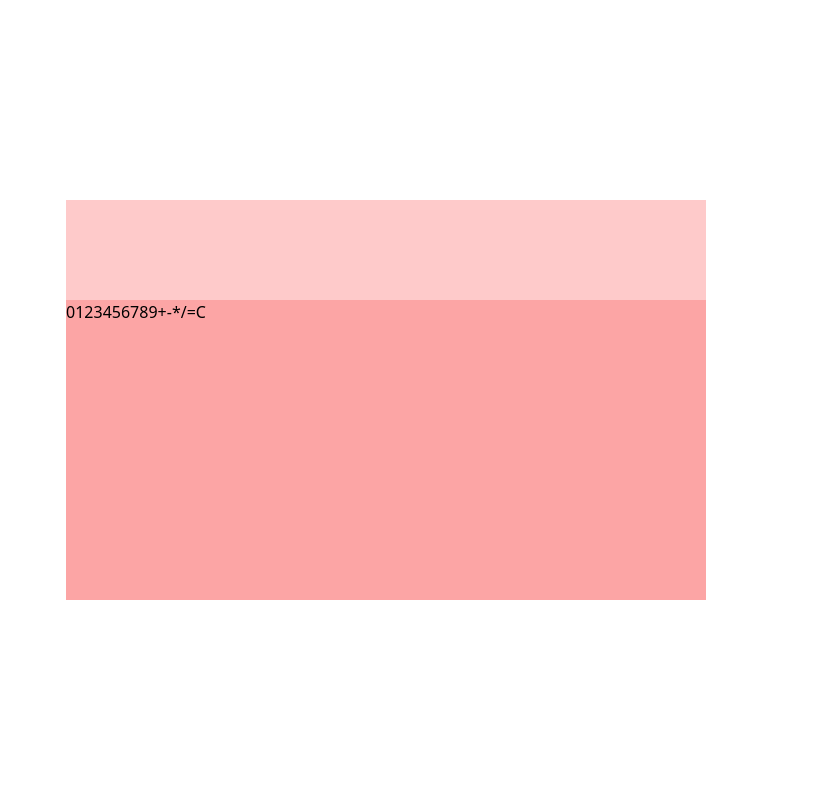
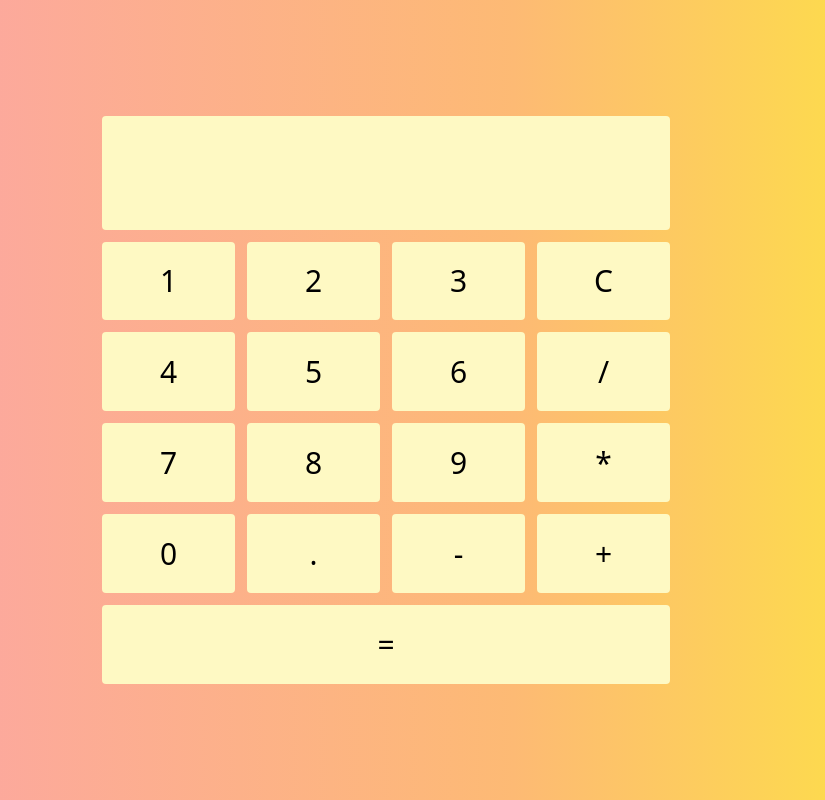
Before and after one commit to jessicaccp/calculator, a React (Vite) app: page / in a window 1280 px wide. Shown: the whole page, without its empty margins (254-1079 px from the left). Built offline with nearby package versions, Linux system fonts and the light colour scheme.

Commit message:
add css to components

```diff
--- a/index.html
+++ b/index.html
@@ -7,7 +7,10 @@
     <title>Calculator</title>
   </head>
   <body>
-    <div id="root" class="h-screen w-screen"></div>
+    <div
+      id="root"
+      class="h-screen w-screen bg-gradient-to-r from-red-300 from-10% via-orange-300 via-60% to-yellow-300 to-90%"
+    ></div>
     <script type="module" src="/src/main.jsx"></script>
   </body>
 </html>
--- a/src/components/Button.jsx
+++ b/src/components/Button.jsx
@@ -1,7 +1,17 @@
 const Button = ({ value, handler }) => {
   return (
     <>
-      <input value={value} onClick={handler} type="button" />
+      <input
+        value={value}
+        onClick={handler}
+        type="button"
+        className="flex flex-1 bg-yellow-100 h-full rounded"
+        // className={
+        //   value === "="
+        //     ? "flex-1 bg-blue-500 text-white text-sm md:text-base lg:text-lg rounded hover:bg-blue-600 active:bg-blue-700"
+        //     : "flex-1 bg-gray-200 text-sm md:text-base lg:text-lg rounded hover:bg-gray-300 active:bg-gray-400"
+        // }
+      />
     </>
   );
 };
--- a/src/components/Calculator.jsx
+++ b/src/components/Calculator.jsx
@@ -34,7 +34,10 @@ const Calculator = () => {
   };
 
   return (
-    <div id="calculator" className="flex flex-col h-1/2 w-1/2">
+    <div
+      id="calculator"
+      className="lg:max-h-[600px] lg:max-w-[600px] h-full w-full flex flex-col p-1 md:p-3 lg:p-4"
+    >
       <Display value={display} />
       <Keypad handlers={handlers} />
     </div>
--- a/src/components/Display.jsx
+++ b/src/components/Display.jsx
@@ -1,6 +1,9 @@
 const Display = ({ value }) => {
   return (
-    <div id="display" className="bg-red-200 h-1/4">
+    <div
+      id="display"
+      className="bg-yellow-100 flex w-full h-1/5 p-4 items-center justify-end align-middle text-xl md:text-3xl lg:text-5xl text-red-950 rounded overflow-hidden"
+    >
       {value}
     </div>
   );
--- a/src/components/Keypad.jsx
+++ b/src/components/Keypad.jsx
@@ -1,24 +1,41 @@
 import Button from "components/Button";
 
 const Keypad = ({ handlers }) => {
+  const rowClasses =
+    "flex flex-1 h-1/5 justify-between pt-1 gap-1 md:pt-2 md:gap-2 lg:pt-3 lg:gap-3 text-xs md:text-2xl lg:text-3xl align-middle";
   return (
-    <div id="keypad" className="h-3/4 bg-red-300">
-      <Button value={0} handler={handlers.button} />
+    <div
+      id="keypad"
+      className="w-full h-4/5 flex flex-col"
+      // className="w-full h-4/5 flex flex-col space-y-2 justify-between"
+    >
+      <div className={rowClasses}>
         <Button value={1} handler={handlers.button} />
         <Button value={2} handler={handlers.button} />
         <Button value={3} handler={handlers.button} />
+        <Button value={"C"} handler={handlers.clear} />
+      </div>
+      <div className={rowClasses}>
         <Button value={4} handler={handlers.button} />
         <Button value={5} handler={handlers.button} />
         <Button value={6} handler={handlers.button} />
+        <Button value={"/"} handler={handlers.button} />
+      </div>
+      <div className={rowClasses}>
         <Button value={7} handler={handlers.button} />
         <Button value={8} handler={handlers.button} />
         <Button value={9} handler={handlers.button} />
+        <Button value={"*"} handler={handlers.button} />
+      </div>
+      <div className={rowClasses}>
+        <Button value={0} handler={handlers.button} />
+        <Button value={"."} handler={handlers.button} />
+        <Button value={"-"} handler={handlers.button} />
         <Button value={"+"} handler={handlers.button} />
-      <Button value={"-"} handler={handlers.button} />
-      <Button value={"*"} handler={handlers.button} />
-      <Button value={"/"} handler={handlers.button} />
+      </div>
+      <div className={rowClasses}>
         <Button value={"="} handler={handlers.equal} />
-      <Button value={"C"} handler={handlers.clear} />
+      </div>
     </div>
   );
 };
```
Lines whose indentation alone changed are shown as unchanged.
